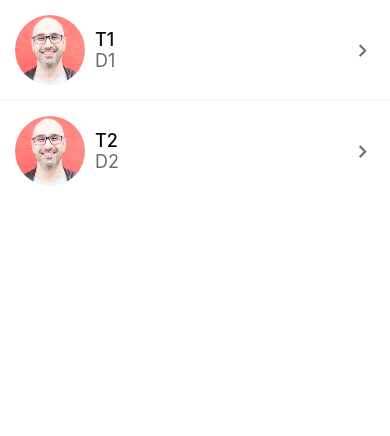
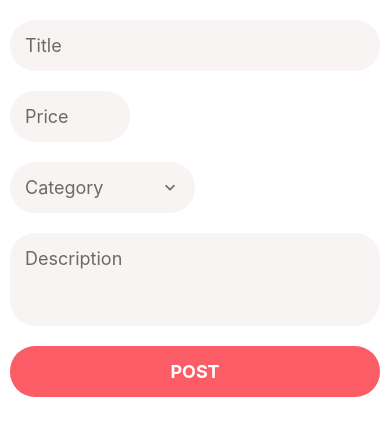
Before and after one commit to shrikantkalar023/learning-React-Native, a React Native app: screen / in a window 390 px wide. Shown: the top 436 px of the page. Built offline with nearby package versions, Linux system fonts and the light colour scheme.

Commit message:
ADD: Inputs, picker with dynamic width

```diff
--- a/App.tsx
+++ b/App.tsx
@@ -1,10 +1,10 @@
 import { GestureHandlerRootView } from "react-native-gesture-handler";
-import MessagesScreen from "./app/screens/MessagesScreen";
+import ListingEditScreen from "./app/screens/ListingEditScreen";
 
 export default function App() {
   return (
     <GestureHandlerRootView style={{ flex: 1 }}>
-      <MessagesScreen />
+      <ListingEditScreen />
     </GestureHandlerRootView>
   );
 }
--- a/app/components/AppPicker.tsx
+++ b/app/components/AppPicker.tsx
@@ -1,6 +1,13 @@
 import { MaterialCommunityIcons } from "@expo/vector-icons";
 import { useState } from "react";
-import { Button, FlatList, Modal, StyleSheet, View } from "react-native";
+import {
+  Button,
+  DimensionValue,
+  FlatList,
+  Modal,
+  StyleSheet,
+  View,
+} from "react-native";
 import { TouchableWithoutFeedback } from "react-native-gesture-handler";
 import { IconNames } from "../config/iconNames";
 import defaultStyles from "../config/styles";
@@ -20,6 +27,7 @@ export interface AppPickerProps {
   selectedItem?: AppPickerItem;
   onSelectItem?: (item: AppPickerItem) => void;
   onButtonPress?: () => void;
+  width?: DimensionValue;
 }
 
 const AppPicker = ({
@@ -29,6 +37,7 @@ const AppPicker = ({
   selectedItem,
   onSelectItem,
   onButtonPress,
+  width,
 }: AppPickerProps) => {
   const [modalVisible, setModalVisible] = useState(false);
 
@@ -40,7 +49,7 @@ const AppPicker = ({
           onButtonPress?.();
         }}
       >
-        <View style={styles.container}>
+        <View style={[styles.container, { width }]}>
           {icon && (
             <MaterialCommunityIcons
               name={icon}
--- a/app/components/AppTextInput.tsx
+++ b/app/components/AppTextInput.tsx
@@ -1,15 +1,26 @@
 import { MaterialCommunityIcons } from "@expo/vector-icons";
-import { StyleSheet, TextInput, TextInputProps, View } from "react-native";
+import {
+  DimensionValue,
+  StyleSheet,
+  TextInput,
+  TextInputProps,
+  View,
+} from "react-native";
 import { IconNames } from "../config/iconNames";
 import defaultStyles from "../config/styles";
 
 export interface AppTextInputProps extends TextInputProps {
   icon?: IconNames;
+  width?: DimensionValue;
 }
 
-const AppTextInput = ({ icon, ...textInputProps }: AppTextInputProps) => {
+const AppTextInput = ({
+  icon,
+  width,
+  ...textInputProps
+}: AppTextInputProps) => {
   return (
-    <View style={styles.container}>
+    <View style={[styles.container, { width }]}>
       {icon && (
         <MaterialCommunityIcons
           name={icon}
--- a/app/components/forms/AppFormPicker.tsx
+++ b/app/components/forms/AppFormPicker.tsx
@@ -2,8 +2,7 @@ import { useFormikContext } from "formik";
 import AppPicker, { AppPickerItem, AppPickerProps } from "../AppPicker";
 import ErrorMessage from "./ErrorMessage";
 
-interface Props
-  extends Omit<AppPickerProps, "onSelectItem" | "selectedItem" | "onFoucs"> {
+interface Props extends Omit<AppPickerProps, "onSelectItem" | "selectedItem"> {
   name: string;
 }
 
--- a/app/screens/ListingEditScreen.tsx
+++ b/app/screens/ListingEditScreen.tsx
@@ -14,7 +14,6 @@ const categories = [
   { label: "Camera", value: 3 },
 ];
 
-// TODO: make category object
 const validationSchema = object({
   title: string().required().min(1).label("Title"),
   price: number().required().min(1).max(10_000).label("Price"),
@@ -47,11 +46,13 @@ const ListingEditScreen = () => {
           autoCapitalize="none"
           keyboardType="number-pad"
           maxLength={8}
+          width={120}
         />
         <AppFormPicker
           name="category"
           placeholder="Category"
           items={categories}
+          width={"50%"}
         />
         <AppFormField
           name="description"
```
